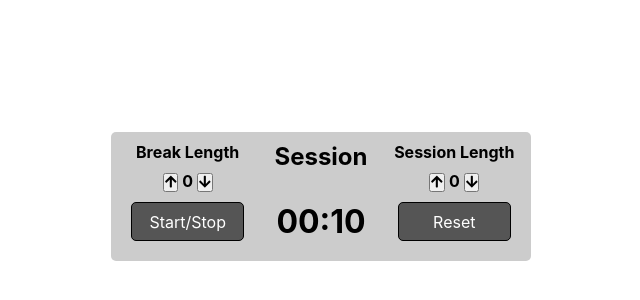
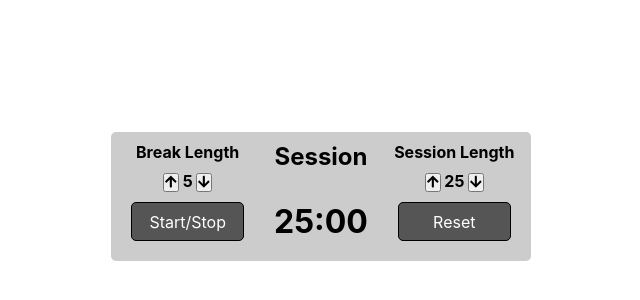
Before and after one commit to coolsitebiz/pomodoro-clock, a React (Create React App) app: page / in a window 1280 px wide. Shown: the part 188-488 px from the top of the page, without its empty margins (319-959 px from the left). Built offline with nearby package versions, Linux system fonts and the light colour scheme.

Commit message:
refactored to make fcc tests run faster, still need to add audio

```diff
--- a/src/Counter.js
+++ b/src/Counter.js
@@ -8,11 +8,11 @@ class Counter extends React.Component {
     constructor() {
         super();
         this.state = {
-            count: 10,
+            count: 1500,
             running: false,
             mode: "Session",
-            sessionLength: 10,
-            breakLength: 10
+            sessionLength: 1500,
+            breakLength: 300
         }
         this.myVar = null;
 
@@ -23,7 +23,7 @@ class Counter extends React.Component {
             this.setState({
                 count: this.state.count - 1
             });
-        } else {
+        } else if (this.state.count === 0) {
             if (this.state.mode === "Session") {
                 this.setState({count: this.state.breakLength, mode: "Break"});
             } else if (this.state.mode === "Break") {
@@ -58,21 +58,36 @@ class Counter extends React.Component {
         clearInterval(this.myVar);
     }
 
+    // this needs fixing for adjusting break session length and updating count
     changeTime = (mode, direction) => {
+        if(this.state.running === false){
             if (mode === "break") {
                 if (direction === "up") {
-                this.setState({breakLength: this.state.breakLength < 3600 ? this.state.breakLength + 60 : this.state.breakLength});
+                    this.setState({
+                        breakLength: this.state.breakLength <= 3540 ? this.state.breakLength + 60 : this.state.breakLength
+                    });
                 } else {
-                this.setState({breakLength: this.state.breakLength > 60 ? this.state.breakLength - 60 : this.state.breakLength});
+                    this.setState({
+                        breakLength: this.state.breakLength > 60 ? this.state.breakLength - 60 : this.state.breakLength
+                    });
                 }
             } else {
                 if (direction === "up") {
-                this.setState({sessionLength: this.state.sessionLength < 3600 ? this.state.sessionLength + 60 : this.state.sessionLength});
+                    this.setState({
+                        sessionLength: this.state.sessionLength <= 3540 ? this.state.sessionLength + 60 : this.state.sessionLength,
+                        count: this.state.count <= 3540 ? this.state.sessionLength + 60 : this.state.sessionLength
+                    });
                 } else {
-                this.setState({sessionLength: this.state.sessionLength > 60 ? this.state.sessionLength - 60 : this.state.sessionLength});
+                    this.setState({
+                        sessionLength: this.state.sessionLength > 60 ? this.state.sessionLength - 60 : this.state.sessionLength,
+                        count: this.state.count >= 120 ? this.state.sessionLength - 60 : this.state.sessionLength
+                    });
                 }
             }
+
         }
+    }
+
 
     render() {
         return(
```
Also changed, not shown: 1 other file (tests, documents, lock files or other folders). Lines whose indentation alone changed are shown as unchanged.
